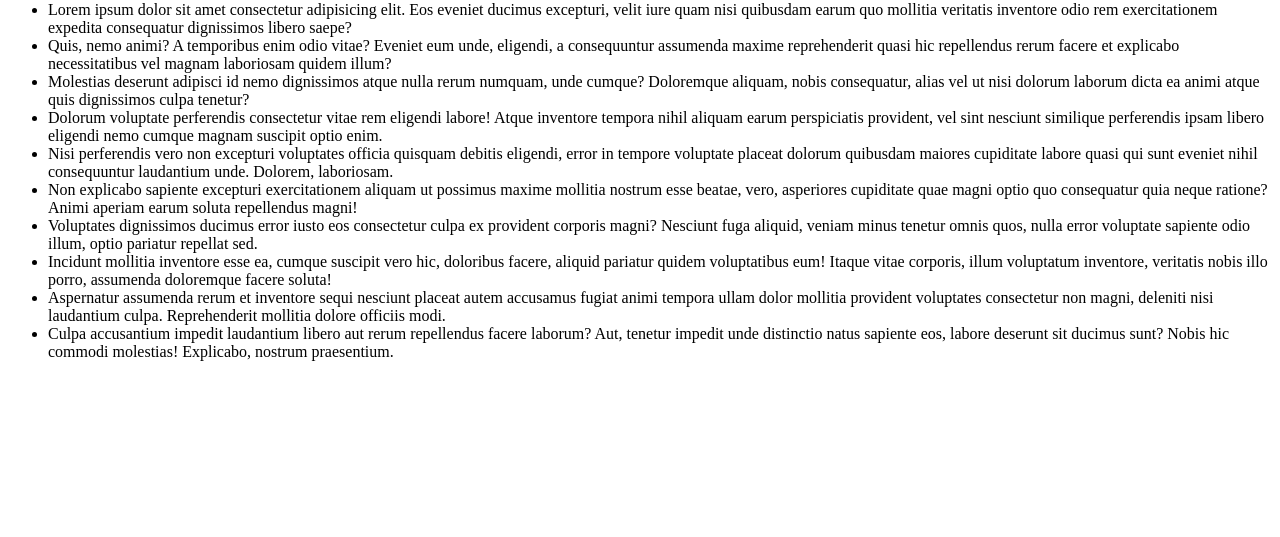
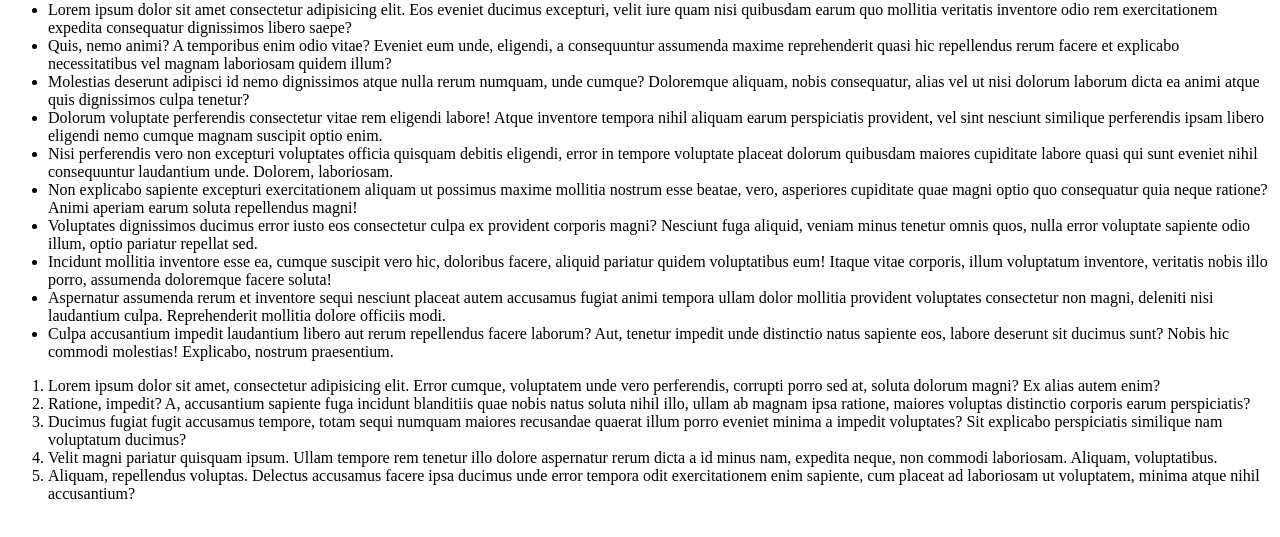
Before and after one commit to ebdtcode/git-demo-project, a plain HTML site: page index.html in a window 1280 px wide. Shown: the part 79-616 px from the top of the page. Drawn offline with Linux system fonts and the light colour scheme.

Commit message:
Updated html file

```diff
--- a/index.html
+++ b/index.html
@@ -20,6 +20,13 @@
         <li>Aspernatur assumenda rerum et inventore sequi nesciunt placeat autem accusamus fugiat animi tempora ullam dolor mollitia provident voluptates consectetur non magni, deleniti nisi laudantium culpa. Reprehenderit mollitia dolore officiis modi.</li>
         <li>Culpa accusantium impedit laudantium libero aut rerum repellendus facere laborum? Aut, tenetur impedit unde distinctio natus sapiente eos, labore deserunt sit ducimus sunt? Nobis hic commodi molestias! Explicabo, nostrum praesentium.</li>
     </ul>
+    <ol>
+        <li>Lorem ipsum dolor sit amet, consectetur adipisicing elit. Error cumque, voluptatem unde vero perferendis, corrupti porro sed at, soluta dolorum magni? Ex alias autem enim?</li>
+        <li>Ratione, impedit? A, accusantium sapiente fuga incidunt blanditiis quae nobis natus soluta nihil illo, ullam ab magnam ipsa ratione, maiores voluptas distinctio corporis earum perspiciatis?</li>
+        <li>Ducimus fugiat fugit accusamus tempore, totam sequi numquam maiores recusandae quaerat illum porro eveniet minima a impedit voluptates? Sit explicabo perspiciatis similique nam voluptatum ducimus?</li>
+        <li>Velit magni pariatur quisquam ipsum. Ullam tempore rem tenetur illo dolore aspernatur rerum dicta a id minus nam, expedita neque, non commodi laboriosam. Aliquam, voluptatibus.</li>
+        <li>Aliquam, repellendus voluptas. Delectus accusamus facere ipsa ducimus unde error tempora odit exercitationem enim sapiente, cum placeat ad laboriosam ut voluptatem, minima atque nihil accusantium?</li>
+    </ol>
     <script src="./js/index.js"></script>
 </body>
 </html>
```
